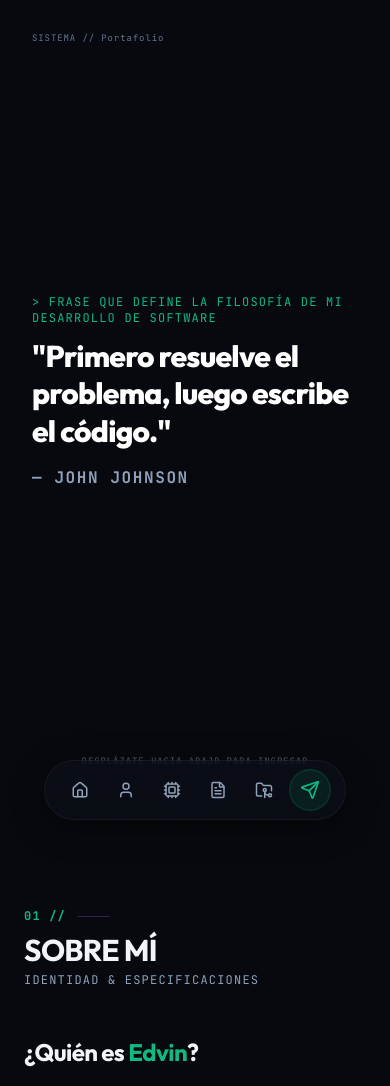
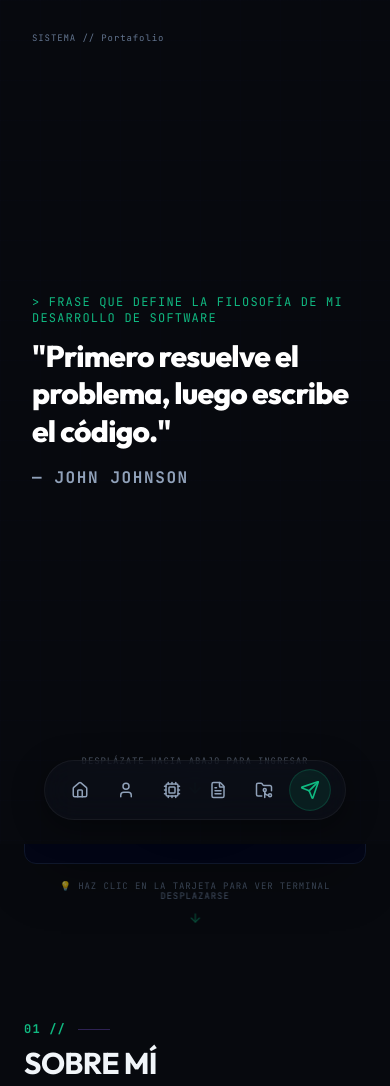
Before and after one commit to ecujcuj-2024028/portafolio, a React (Vite) app: page / in a window 390 px wide. Shown: the top 1086 px of the page. Built offline with nearby package versions, Linux system fonts and the light colour scheme; grey boxes are pictures that could not be loaded.

Commit message:
feat: habilitar terminal en moviles con tarjeta giratoria 3D de foto/datos (Fixes #3)

```diff
--- a/src/components/sections/Hero.jsx
+++ b/src/components/sections/Hero.jsx
@@ -1,3 +1,4 @@
+import { useState } from 'react';
 import Section from '../common/Section';
 import { Paragraph } from '../common/Typography';
 import { Button } from '../common/Button';
@@ -13,6 +14,7 @@ const scrollToSection = (id) => {
 
 const Hero = () => {
   const { personalInfo } = portfolioData;
+  const [isFlipped, setIsFlipped] = useState(false);
 
   return (
     <Section id="welcome" className="min-h-dvh flex items-center justify-center pt-24 sm:pt-32 relative overflow-hidden">
@@ -63,23 +65,57 @@ const Hero = () => {
           </div>
         </div>
 
-        {/* Columna Derecha: Tarjeta de Terminal Interactiva */}
-        <div className="lg:col-span-5 hidden lg:block">
-          <div className="card bg-transparent">
-            <div className="relative group select-none">
+        {/* Columna Derecha: Tarjeta de Terminal Interactiva Giratoria */}
+        <div className="lg:col-span-5 w-full flex justify-center mt-6 lg:mt-0">
+          <div className="card bg-transparent max-w-sm sm:max-w-md w-full">
+            <div className="flex flex-col items-center gap-3">
 
-              {/* Ventana de Terminal */}
-              <div className="relative bg-slate-950/80 border border-slate-900 rounded-xl overflow-hidden shadow-2xl hover:shadow-[0_0_30px_rgba(139,92,246,0.25)] transition-shadow duration-500">
+              {/* Contenedor 3D de la carta */}
+              <button
+                type="button"
+                onClick={() => setIsFlipped(!isFlipped)}
+                className="w-full aspect-[4/3] sm:aspect-square lg:aspect-[4/3.2] perspective-1000 cursor-pointer group text-left bg-transparent border-0 p-0 focus:outline-none"
+              >
+                {/* Rotador de la carta */}
+                <div className={`relative w-full h-full duration-700 transform-style-3d transition-transform ${isFlipped ? 'rotate-y-180' : ''}`}>
+
+                  {/* Cara Frontal: Foto */}
+                  <div className="absolute inset-0 w-full h-full backface-hidden bg-slate-950/80 border border-slate-900 rounded-xl overflow-hidden shadow-2xl flex flex-col justify-between p-4 sm:p-6 hover:shadow-[0_0_30px_rgba(16,185,129,0.25)] transition-shadow duration-500">
+                    {/* Encabezado */}
+                    <div className="h-9 bg-slate-900/60 border-b border-slate-900/80 px-4 flex items-center justify-between -mx-4 sm:-mx-6 -mt-4 sm:-mt-6">
+                      <span className="font-mono text-[10px] text-slate-400 flex items-center gap-1.5">
+                        <span className="w-1.5 h-1.5 rounded-full bg-cyber-emerald inline-block animate-pulse" /> perfil.png
+                      </span>
+                    </div>
+
+                    {/* Foto central */}
+                    <div className="flex-1 flex items-center justify-center p-2">
+                      <div className="relative w-32 h-32 sm:w-40 sm:h-40 rounded-full p-1 bg-gradient-to-tr from-cyber-violet to-cyber-emerald shadow-2xl overflow-hidden group-hover:scale-105 transition-transform duration-500">
+                        <img
+                          src="https://github.com/ecujcuj-2024028.png"
+                          alt="Edvin Leonel Cujcuj"
+                          className="w-full h-full rounded-full object-cover bg-slate-900"
+                        />
+                      </div>
+                    </div>
+
+                    {/* Footer de la carta */}
+                    <div className="text-center font-mono text-[9px] text-slate-500 uppercase tracking-widest mt-2">
+                      Edvin Leonel // Desarrollador Full-Stack
+                    </div>
+                  </div>
+
+                  {/* Cara Trasera: Terminal */}
+                  <div className="absolute inset-0 w-full h-full backface-hidden rotate-y-180 bg-slate-950/80 border border-slate-900 rounded-xl overflow-hidden shadow-2xl flex flex-col hover:shadow-[0_0_30px_rgba(139,92,246,0.25)] transition-shadow duration-500">
                     {/* Encabezado */}
                     <div className="h-9 bg-slate-900/60 border-b border-slate-900/80 px-4 flex items-center justify-between">
                       <span className="font-mono text-[10px] text-slate-400 flex items-center gap-1.5">
                         <span className="w-1.5 h-1.5 rounded-full bg-blue-400 inline-block" /> datos.json
                       </span>
-                  <span className="w-10" />
                     </div>
 
                     {/* Contenido en formato de objeto de código */}
-                <div className="p-6 font-mono text-xs text-slate-300 space-y-2 overflow-x-auto leading-relaxed">
+                    <div className="p-4 sm:p-6 font-mono text-[10px] sm:text-xs text-slate-300 space-y-1.5 overflow-x-auto leading-relaxed flex-1 flex flex-col justify-center">
                       <p className="text-slate-500">// Propiedades del Desarrollador</p>
                       <p><span className="text-violet-400">const</span> <span className="text-sky-400">developer</span> = &#123;</p>
                       <p className="pl-4"><span className="text-emerald-400">nombre</span>: <span className="text-yellow-200">"{personalInfo.firstName}"</span>,</p>
@@ -97,6 +133,14 @@ const Hero = () => {
                   </div>
 
                 </div>
+              </button>
+
+              {/* Indicador de acción (Clic para girar) */}
+              <span className="font-mono text-[9px] uppercase tracking-widest text-slate-500 animate-pulse mt-1 select-none">
+                💡 haz clic en la tarjeta para {isFlipped ? 'ver foto' : 'ver terminal'}
+              </span>
+
+            </div>
           </div>
         </div>
 
--- a/src/index.css
+++ b/src/index.css
@@ -203,3 +203,18 @@ body {
   0% { transform: translateY(0) rotate(0deg); }
   100% { transform: translateY(-10px) rotate(6deg); }
 }
+
+/* Efecto 3D de Tarjeta Giratoria (Flip Card) */
+.perspective-1000 {
+  perspective: 1000px;
+}
+.transform-style-3d {
+  transform-style: preserve-3d;
+}
+.backface-hidden {
+  backface-visibility: hidden;
+  -webkit-backface-visibility: hidden;
+}
+.rotate-y-180 {
+  transform: rotateY(180deg);
+}
```
Lines whose indentation alone changed are shown as unchanged.
